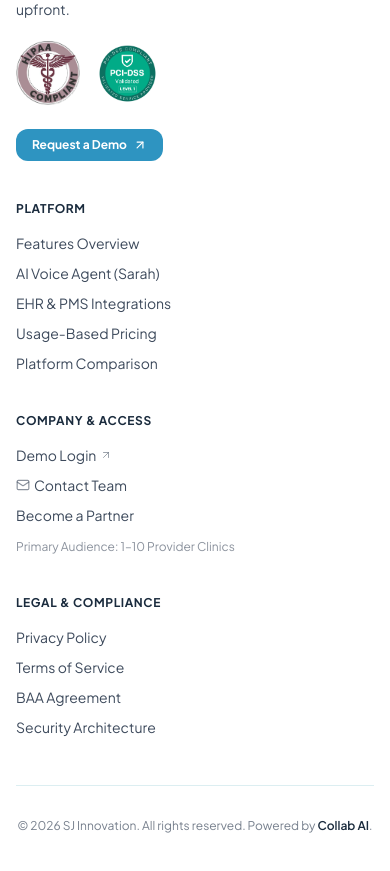
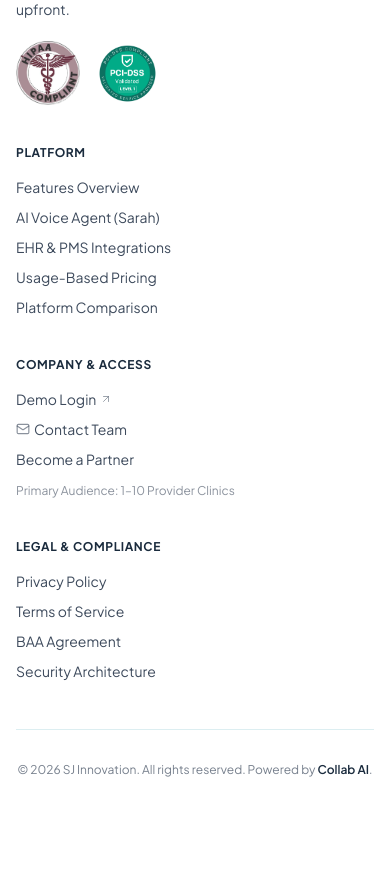
Before and after one commit to Annyxtopheles/ephysician-redesign, a React (Vite) app: page / in a window 390 px wide. Shown: the part 7100-7971 px from the top of the page. After the commit the page ends 7926 px from the top, so only its background shows below. Built offline with nearby package versions, Linux system fonts and the light colour scheme.

Commit message:
Remove Request a Demo button from footer and center copyright notice

```diff
--- a/src/components/Footer.tsx
+++ b/src/components/Footer.tsx
@@ -5,10 +5,10 @@ import hipaaBadge from '../assets/hipaa-badge.png';
 import pciDssBadge from '../assets/pci-dss-badge.png';
 
 interface FooterProps {
-  onRequestDemo: () => void;
+  onRequestDemo?: () => void;
 }
 
-export const Footer: React.FC<FooterProps> = ({ onRequestDemo }) => {
+export const Footer: React.FC<FooterProps> = () => {
   return (
     <footer className="bg-surface-white pt-6 pb-12 overflow-hidden">
       {/* Animated ECG Heartbeat Divider Line — Full Bleed edge-to-edge */}
@@ -65,16 +65,6 @@ export const Footer: React.FC<FooterProps> = ({ onRequestDemo }) => {
                 alt="PCI-DSS Validated Level 1"
                 className="h-16 sm:h-18 w-auto object-contain hover:scale-105 transition-transform duration-200 cursor-pointer"
               />
-            </div>
-
-            <div className="pt-2">
-              <button
-                onClick={onRequestDemo}
-                className="py-2 px-4 rounded-xl text-xs font-heading font-bold text-white bg-brand-blue hover:bg-brand-blue-hover transition-colors cursor-pointer inline-flex items-center gap-1.5"
-              >
-                <span>Request a Demo</span>
-                <ArrowUpRight className="w-3.5 h-3.5" />
-              </button>
             </div>
           </div>
 
@@ -186,7 +176,7 @@ export const Footer: React.FC<FooterProps> = ({ onRequestDemo }) => {
         </div>
 
         {/* Bottom Copyright Strip */}
-        <div className="pt-8 flex flex-col sm:flex-row items-center justify-between gap-4 text-xs text-text-body/70">
+        <div className="pt-8 text-center text-xs text-text-body/70">
           <p>
             © 2026 SJ Innovation. All rights reserved. Powered by{' '}
             <span className="font-semibold text-brand-navy">Collab AI</span>.
```
